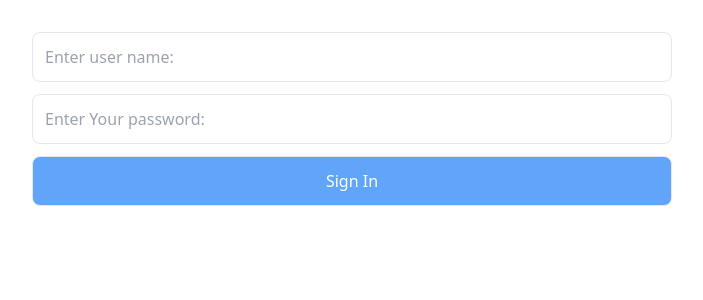
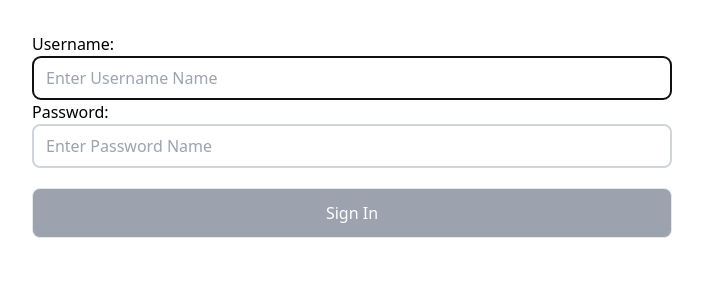
Before and after one commit to Farhan0140/Task_Management, a Django app: page /user/sign_in/ in a window 1280 px wide. Shown: the top 300 px of the page, without its empty margins (288-991 px from the left). Run offline with Django 5.2, Linux system fonts and the light colour scheme.

Commit message:
adding user activation mail

```diff
--- a/static/css/output.css
+++ b/static/css/output.css
@@ -637,10 +637,6 @@ video {
   margin-right: auto;
 }
 
-.mb-2 {
-  margin-bottom: 0.5rem;
-}
-
 .mr-3 {
   margin-right: 0.75rem;
 }
@@ -653,12 +649,12 @@ video {
   margin-top: 0.5rem;
 }
 
+.mt-5 {
+  margin-top: 1.25rem;
+}
+
 .mt-8 {
   margin-top: 2rem;
-}
-
-.mb-3 {
-  margin-bottom: 0.75rem;
 }
 
 .block {
@@ -818,10 +814,6 @@ video {
   border-radius: 0.375rem;
 }
 
-.rounded {
-  border-radius: 0.25rem;
-}
-
 .border {
   border-width: 1px;
 }
@@ -957,6 +949,16 @@ video {
 .bg-yellow-600 {
   --tw-bg-opacity: 1;
   background-color: rgb(202 138 4 / var(--tw-bg-opacity, 1));
+}
+
+.bg-red-400 {
+  --tw-bg-opacity: 1;
+  background-color: rgb(248 113 113 / var(--tw-bg-opacity, 1));
+}
+
+.bg-gray-400 {
+  --tw-bg-opacity: 1;
+  background-color: rgb(156 163 175 / var(--tw-bg-opacity, 1));
 }
 
 .p-2 {
--- a/task_management/settings.py
+++ b/task_management/settings.py
@@ -144,3 +144,6 @@ EMAIL_USE_TLS =  config('EMAIL_USE_TLS', default='', cast=bool)
 EMAIL_PORT = config('EMAIL_PORT', cast=int)
 EMAIL_HOST_USER =config('EMAIL_HOST_USER')
 EMAIL_HOST_PASSWORD =config('EMAIL_HOST_PASSWORD')
+
+
+FRONTEND_URL = 'http://127.0.0.1:8000'
--- a/tasks/apps.py
+++ b/tasks/apps.py
@@ -4,3 +4,6 @@ from django.apps import AppConfig
 class TasksConfig(AppConfig):
     default_auto_field = 'django.db.models.BigAutoField'
     name = 'tasks'
+
+    def ready(self):
+        import tasks.signals
--- a/tasks/forms.py
+++ b/tasks/forms.py
@@ -12,6 +12,11 @@ class Style_Form_Mixins:
     def apply_widget_styles(self):
         for field_name, field in self.fields.items():
             if isinstance( field.widget, forms.TextInput):
+                field.widget.attrs.update({
+                    'class': f"{self.default_classes} px-3 w-full",
+                    'placeholder': f"Enter {field.label} Name"
+                })
+            elif isinstance( field.widget, forms.PasswordInput):
                 field.widget.attrs.update({
                     'class': f"{self.default_classes} px-3 w-full",
                     'placeholder': f"Enter {field.label} Name"
--- a/users/apps.py
+++ b/users/apps.py
@@ -4,3 +4,6 @@ from django.apps import AppConfig
 class UsersConfig(AppConfig):
     default_auto_field = 'django.db.models.BigAutoField'
     name = 'users'
+
+    def ready(self):
+        import users.signals
--- a/users/forms.py
+++ b/users/forms.py
@@ -4,6 +4,7 @@ from django import forms
 from django.contrib.auth.models import User
 from django.contrib.auth.forms import UserCreationForm
 from tasks.forms import Style_Form_Mixins
+from django.contrib.auth.forms import AuthenticationForm
 
 class Register_form(UserCreationForm):
     class Meta:
@@ -72,3 +73,8 @@ class CustomRegisterForm(Style_Form_Mixins, forms.ModelForm):
         if commit:
             user.save()
         return user
+
+
+class CustomLoginForm(Style_Form_Mixins, AuthenticationForm):
+    def __init__(self, *args, **kwargs):
+        super().__init__(*args, **kwargs)
--- a/users/templates/registration/login.html
+++ b/users/templates/registration/login.html
@@ -24,10 +24,9 @@
             <form action="" method="POST" class="flex flex-col">
                 {% csrf_token %}
 
-                <input type="text" name="user_name" placeholder="Enter user name: " class="p-3 mb-3 border rounded-lg">
-                <input type="password" name="password" placeholder="Enter Your password: " class="p-3 mb-3 border rounded-lg">
+                {{ form }}
 
-                <button type="submit" class="border bg-blue-400 text-white p-3 rounded-lg"> Sign In </button>
+                <button type="submit" class="border bg-gray-400 text-white p-3 rounded-lg mt-5"> Sign In </button>
             </form>
         </div>
 
--- a/users/urls.py
+++ b/users/urls.py
@@ -1,10 +1,11 @@
 from django.urls import path
-from users.views import sign_up, sign_in, sign_out
+from users.views import sign_up, sign_in, sign_out, activate_user
 
 urlpatterns = [
 
     path("sign_up/", sign_up, name="sign_up"),
     path("sign_in/", sign_in, name="sign_in"),
     path("sign_out/", sign_out, name="sign_out"),
+    path("activate/<int:user_id>/<str:token>/", activate_user)
 
 ]
--- a/users/views.py
+++ b/users/views.py
@@ -2,7 +2,9 @@ from django.shortcuts import render, redirect
 from django.contrib.auth.forms import UserCreationForm
 from django.contrib.auth import login, logout, authenticate
 from django.contrib import messages
-from users.forms import CustomRegisterForm
+from users.forms import CustomRegisterForm, CustomLoginForm
+from django.contrib.auth.models import User
+from django.contrib.auth.tokens import default_token_generator
 
 
 # Create your views here.
@@ -15,10 +17,12 @@ def sign_up(request):
     if request.method == "POST":
         form = CustomRegisterForm(request.POST)
         if form.is_valid():
-            form.save()
+            user = form.save(commit=False)
+            user.is_active = False
+            user.save()
 
-            messages.success(request, "User Created Successfully")
-            return redirect("sign_up")
+            messages.success(request, "A confirmation mail send to your email, Please check your mail box")
+            return redirect("sign_in")
 
 
     context = {
@@ -28,19 +32,34 @@ def sign_up(request):
     return render(request, "registration/register.html", context)
 
 
+def activate_user(request, user_id, token):
+    user = User.objects.get(id=user_id)
+
+    try:
+        if default_token_generator.check_token(user, token):
+            user.is_active = True
+            user.save()
+            return redirect("sign_in")
+        else:
+            print("This account already activate, login")
+    except Exception as e:
+        print("user id not found")
+
+
+
 def sign_in(request):
 
+    form = CustomLoginForm()
+
     if request.method == "POST":
-        userName = request.POST.get("user_name")
-        password = request.POST.get("password")
+        form = CustomLoginForm(data=request.POST)
 
-        user = authenticate(request, username = userName, password = password)
-
-        if user is not None:
+        if form.is_valid():
+            user = form.get_user()
             login(request, user)
             return redirect("user_dashboard")
 
-    return render(request, "registration/login.html")
+    return render(request, "registration/login.html", {"form": form})
 
 
 def sign_out(request):
```
Also changed, not shown: tasks/models.py (+0 -20 lines), tasks/signals.py (added, +21 -0 lines), users/signals.py (added, +26 -0 lines).
